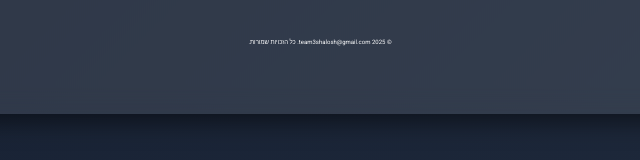
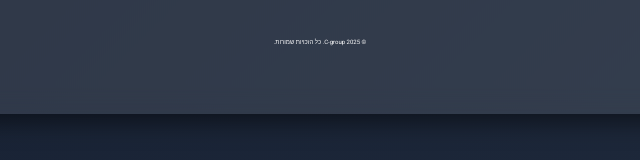
Before and after one commit to TimTree3/T1, a plain HTML site: page index.html in a window 1280 px wide. Shown: the part 1751-1911 px from the top of the page, 320-960 px from the left. Drawn offline with Linux system fonts and the light colour scheme.

Commit message:
Update index.html

```diff
--- a/index.html
+++ b/index.html
@@ -330,7 +330,7 @@
 
         <div class="footer">
             <p>מספר המקומות מוגבל – אל תפספס\י את ההזדמנות</p>
-            <p class="copyright">© 2025 team3shalosh@gmail.com. כל הזכויות שמורות.</p>
+            <p class="copyright">© 2025 C-group. כל הזכויות שמורות.</p>
         </div>
     </div>
 
```
